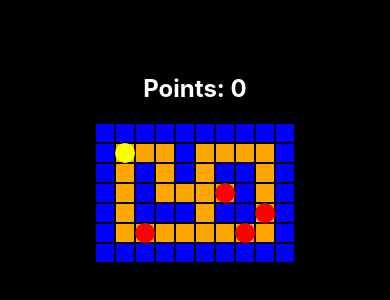
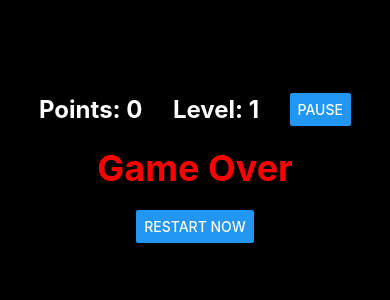
Before and after one commit to Phillipe17Macedo/PacmanGame, a React Native app: screen / in a window 390 px wide. Shown: the part 254-554 px from the top of the page. Built offline with nearby package versions, Linux system fonts and the light colour scheme.

Commit message:
dev-0.0.6

```diff
--- a/App.tsx
+++ b/App.tsx
@@ -1,4 +1,4 @@
-import React, { useState, useEffect } from 'react';
+import React, { useState, useEffect, useRef } from 'react';
 import { View, StyleSheet, PanResponder, GestureResponderEvent, PanResponderGestureState, Text, Button } from 'react-native';
 import Board from './components/Board';
 import Player from './components/Player';
@@ -18,21 +18,31 @@ const App: React.FC = () => {
 
   const [position, setPosition] = useState({ x: 1, y: 1 });
   const [points, setPoints] = useState(0);
+  const [level, setLevel] = useState(1);
   const [isGameOver, setIsGameOver] = useState(false);
+  const [isPaused, setIsPaused] = useState(false);
   const [ghosts, setGhosts] = useState([
-    { x: 8, y: 1 },
-    { x: 8, y: 5 },
-    { x: 5, y: 3 },
-    { x: 2, y: 6 },
+    { x: 8, y: 1, isSmart: true },
+    { x: 8, y: 5, isSmart: false },
+    { x: 5, y: 3, isSmart: false },
+    { x: 2, y: 6, isSmart: false },
   ]);
   const [board, setBoard] = useState(initialBoard);
+  const gameInterval = useRef<NodeJS.Timeout | null>(null);
 
   useEffect(() => {
-    if (!isGameOver) {
-      const interval = setInterval(moveGhosts, 1000 - points * 10); // Aumenta a velocidade dos fantasmas com mais pontos
-      return () => clearInterval(interval);
+    if (!isGameOver && !isPaused) {
+      gameInterval.current = setInterval(moveGhosts, 1000 - points * 10); // Aumenta a velocidade dos fantasmas com mais pontos
+      return () => clearInterval(gameInterval.current!);
     }
-  }, [ghosts, isGameOver, points]);
+  }, [ghosts, isGameOver, isPaused, points]);
+
+  useEffect(() => {
+    if (isGameOver) {
+      const timeout = setTimeout(() => restartGame(), 3000);
+      return () => clearTimeout(timeout);
+    }
+  }, [isGameOver]);
 
   const movePlayer = (direction: string) => {
     setPosition((prevPosition) => {
@@ -54,9 +64,21 @@ const App: React.FC = () => {
       if (board[newPosition.y][newPosition.x] !== 1) {
         if (board[newPosition.y][newPosition.x] === 2) {
           setPoints(points + 1);
-          const newBoard = board.map(row => row.slice());
+          const newBoard = board.map((row) => row.slice());
           newBoard[newPosition.y][newPosition.x] = 0;
           setBoard(newBoard);
+          if (newBoard.flat().filter((cell) => cell === 2).length === 0) {
+            setLevel(level + 1);
+            setPoints(points + 10); // Bônus por completar o nível
+            setBoard(initialBoard);
+            setPosition({ x: 1, y: 1 });
+            setGhosts([
+              { x: 8, y: 1, isSmart: true },
+              { x: 8, y: 5, isSmart: false },
+              { x: 5, y: 3, isSmart: false },
+              { x: 2, y: 6, isSmart: false },
+            ]);
+          }
         }
         if (checkCollision(newPosition, ghosts)) {
           setIsGameOver(true);
@@ -70,20 +92,49 @@ const App: React.FC = () => {
   const moveGhosts = () => {
     setGhosts((prevGhosts) => {
       return prevGhosts.map((ghost) => {
+        if (ghost.isSmart) {
+          return moveSmartGhost(ghost);
+        } else {
+          return moveRandomGhost(ghost);
+        }
+      });
+    });
+  };
+
+  const moveSmartGhost = (ghost: { x: number; y: number; isSmart: boolean }) => {
     const possibleMoves = [
       { x: ghost.x, y: ghost.y - 1 }, // up
       { x: ghost.x, y: ghost.y + 1 }, // down
       { x: ghost.x - 1, y: ghost.y }, // left
       { x: ghost.x + 1, y: ghost.y }, // right
-        ].filter((move) => board[move.y] && board[move.y][move.x] !== 1); // Verifique a existência da linha e se não é uma parede
+    ].filter((move) => board[move.y] && board[move.y][move.x] !== 1);
+
+    possibleMoves.sort((a, b) => {
+      const distA = Math.abs(a.x - position.x) + Math.abs(a.y - position.y);
+      const distB = Math.abs(b.x - position.x) + Math.abs(b.y - position.y);
+      return distA - distB;
+    });
+
+    const newGhost = possibleMoves[0];
+    if (checkCollision(newGhost, [position])) {
+      setIsGameOver(true);
+    }
+    return newGhost;
+  };
+
+  const moveRandomGhost = (ghost: { x: number; y: number; isSmart: boolean }) => {
+    const possibleMoves = [
+      { x: ghost.x, y: ghost.y - 1 }, // up
+      { x: ghost.x, y: ghost.y + 1 }, // down
+      { x: ghost.x - 1, y: ghost.y }, // left
+      { x: ghost.x + 1, y: ghost.y }, // right
+    ].filter((move) => board[move.y] && board[move.y][move.x] !== 1);
 
     const newGhost = possibleMoves[Math.floor(Math.random() * possibleMoves.length)];
     if (checkCollision(newGhost, [position])) {
       setIsGameOver(true);
     }
     return newGhost;
-      });
-    });
   };
 
   const checkCollision = (position1: { x: number; y: number }, positions: { x: number; y: number }[]) => {
@@ -93,14 +144,19 @@ const App: React.FC = () => {
   const restartGame = () => {
     setPosition({ x: 1, y: 1 });
     setPoints(0);
+    setLevel(1);
     setIsGameOver(false);
     setGhosts([
-      { x: 8, y: 1 },
-      { x: 8, y: 5 },
-      { x: 5, y: 3 },
-      { x: 2, y: 6 },
+      { x: 8, y: 1, isSmart: true },
+      { x: 8, y: 5, isSmart: false },
+      { x: 5, y: 3, isSmart: false },
+      { x: 2, y: 6, isSmart: false },
     ]);
     setBoard(initialBoard);
+  };
+
+  const togglePause = () => {
+    setIsPaused(!isPaused);
   };
 
   const panResponder = PanResponder.create({
@@ -125,14 +181,17 @@ const App: React.FC = () => {
 
   return (
     <View style={styles.container} {...panResponder.panHandlers}>
+      <View style={styles.header}>
+        <Text style={styles.points}>Points: {points}</Text>
+        <Text style={styles.level}>Level: {level}</Text>
+        <Button title={isPaused ? "Resume" : "Pause"} onPress={togglePause} />
+      </View>
       {isGameOver ? (
         <View style={styles.gameOver}>
           <Text style={styles.gameOverText}>Game Over</Text>
-          <Button title="Restart" onPress={restartGame} />
+          <Button title="Restart Now" onPress={restartGame} />
         </View>
       ) : (
-        <>
-          <Text style={styles.points}>Points: {points}</Text>
         <View style={styles.boardContainer}>
           <Board board={board} />
           <Player position={position} />
@@ -140,7 +199,6 @@ const App: React.FC = () => {
             <Ghost key={index} position={ghost} />
           ))}
         </View>
-        </>
       )}
     </View>
   );
@@ -153,10 +211,21 @@ const styles = StyleSheet.create({
     alignItems: 'center',
     backgroundColor: '#000',
   },
+  header: {
+    flexDirection: 'row',
+    justifyContent: 'space-between',
+    alignItems: 'center',
+    width: '80%',
+    marginBottom: 20,
+  },
   points: {
     fontSize: 24,
     fontWeight: 'bold',
-    marginBottom: 20,
+    color: '#fff',
+  },
+  level: {
+    fontSize: 24,
+    fontWeight: 'bold',
     color: '#fff',
   },
   gameOver: {
```
Lines whose indentation alone changed are shown as unchanged.
